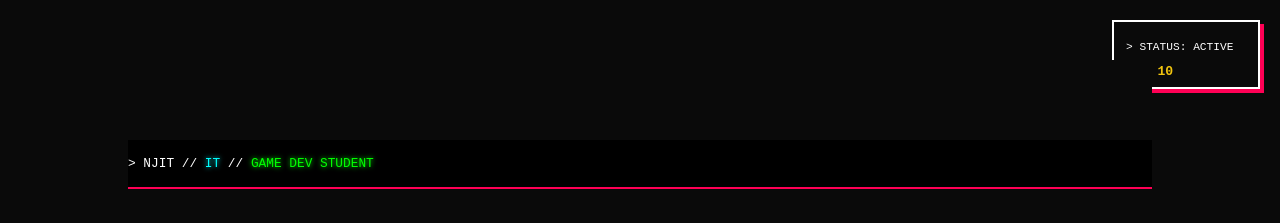
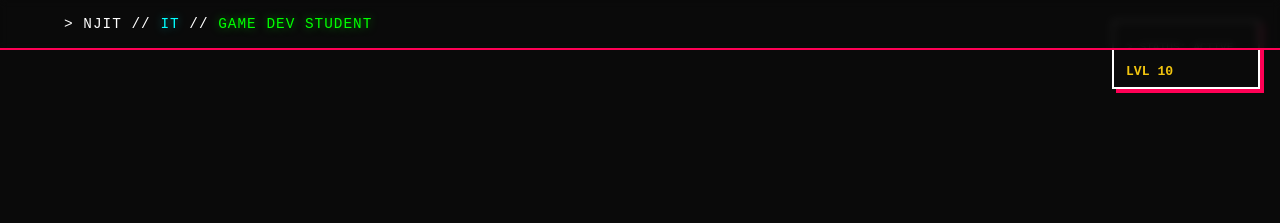
Before and after one commit to apr45/is117-GameDevPortfolio, a React (Vite) app: page / in a window 1280 px wide. Shown: the top 223 px of the page. Built offline with nearby package versions, Linux system fonts and the light colour scheme.

Commit message:
moving sticky header from hero to general page

```diff
--- a/src/App.tsx
+++ b/src/App.tsx
@@ -50,8 +50,14 @@ const App: React.FC = () => {
   return (
     <motion.div ref={containerRef} style={{ backgroundColor: bgColor }} className="scrolly-container">
 
+      {/* 1. THE GLOBAL STICKY HEADER (Now using index.css classes) */}
+      <header className="global-sticky-header">
+        {">"} NJIT // <span className="blue-accent">IT</span> // <span className="green-accent">GAME DEV STUDENT</span>
+      </header>
+
       {/* 3. The Sticky Stage: Pinned HUD and Experience Bar */}
       <div className="sticky-stage">
+
         <div className="experience-bar-container">
           <motion.div
             className="experience-bar"
--- a/src/components/Hero.tsx
+++ b/src/components/Hero.tsx
@@ -5,11 +5,6 @@ import styles from '../styles/Hero.module.css';
 const Hero: React.FC = () => {
   return (
     <section id="hero" className={styles.heroScene}>
-
-        {/* GLOBAL STICKY HEADER (formerly heroLabel) */}
-      <div className={`${styles.heroLabel} ${styles.stickyHeader}`}>
-        {">"} NJIT // <span className={styles.blue}>IT</span> // <span className={styles.green}>GAME DEV STUDENT</span>
-      </div>
 
       <div className={styles.heroGrid}>
 
--- a/src/styles/Hero.module.css
+++ b/src/styles/Hero.module.css
@@ -2,12 +2,9 @@
 .heroScene {
   height: 100vh;
   display: flex;
-  flex-direction: column; /* Stack the sticky header and grid vertically */
   align-items: center;
-  /* Shift content slightly down to account for the sticky bar */
-  justify-content: flex-start;
-  padding-top: 10vh;
-  background-color: var(--bg-primary);
+  justify-content: center;
+  background-color: var(--bg-primary); /* Ensuring dark background */
 }
 
 .heroGrid {
@@ -24,35 +21,6 @@
   color: #666;
   text-transform: uppercase;
   margin-bottom: 1rem;
-}
-
-/* NEW: Architecture for the Sticky Header */
-.heroLabel.stickyHeader {
-  position: sticky;
-  top: 0;
-  width: 100%;
-  max-width: 1200px;
-  background: rgba(0, 0, 0, 0.95); /* Semi-opaque black bar */
-  padding: 1rem 0;
-  z-index: 1000; /* Stays in front of all hero content */
-
-  /* Final Aesthetics Check: High-contrast white text */
-  font-size: 0.8rem;
-  color: #fff; /* Increased from 666 grey to full white */
-  text-transform: uppercase;
-  font-family: var(--font-pixel); /* Monospace/Pixel font */
-  border-bottom: 2px solid var(--accent-pink); /* 8-bit underline effect */
-}
-
-/* Specific color highlights for the sticky header */
-.heroLabel .blue {
-  color: var(--accent-blue, #00ffff); /* Cyan/Blue */
-  text-shadow: 0 0 5px #00ffff;
-}
-
-.heroLabel .green {
-  color: var(--accent-green, #00ff00); /* Neon Green */
-  text-shadow: 0 0 5px #00ff00;
 }
 
 .heroHeadline {
--- a/src/styles/index.css
+++ b/src/styles/index.css
@@ -116,3 +116,39 @@ body {
   margin: 4px 0 0 0;
   color: var(--accent-yellow);
 }
+
+/* --- GLOBAL STICKY HEADER (Sprint 3) --- */
+
+.global-sticky-header {
+  position: fixed; /* Ensures it sits above the scrollytelling layers */
+  top: 0;
+  left: 0;
+  width: 100%;
+  background: rgba(10, 10, 10, 0.9); /* Semi-transparent 8-bit black */
+  backdrop-filter: blur(4px);
+  padding: 1rem 5%;
+  z-index: 10000; /* Highest priority */
+  border-bottom: 2px solid var(--accent-pink);
+
+  /* Text Styling */
+  font-family: var(--font-pixel);
+  font-size: 0.9rem;
+  color: #ffffff;
+  text-transform: uppercase;
+  letter-spacing: 1px;
+}
+
+.global-sticky-header .blue-accent {
+  color: #00ffff;
+  text-shadow: 0 0 8px rgba(0, 255, 255, 0.5);
+}
+
+.global-sticky-header .green-accent {
+  color: #00ff00;
+  text-shadow: 0 0 8px rgba(0, 255, 0, 0.5);
+}
+
+/* Ensure the sticky-stage and HUD don't overlap the new header */
+.sticky-stage {
+  padding-top: 60px;
+}
```
